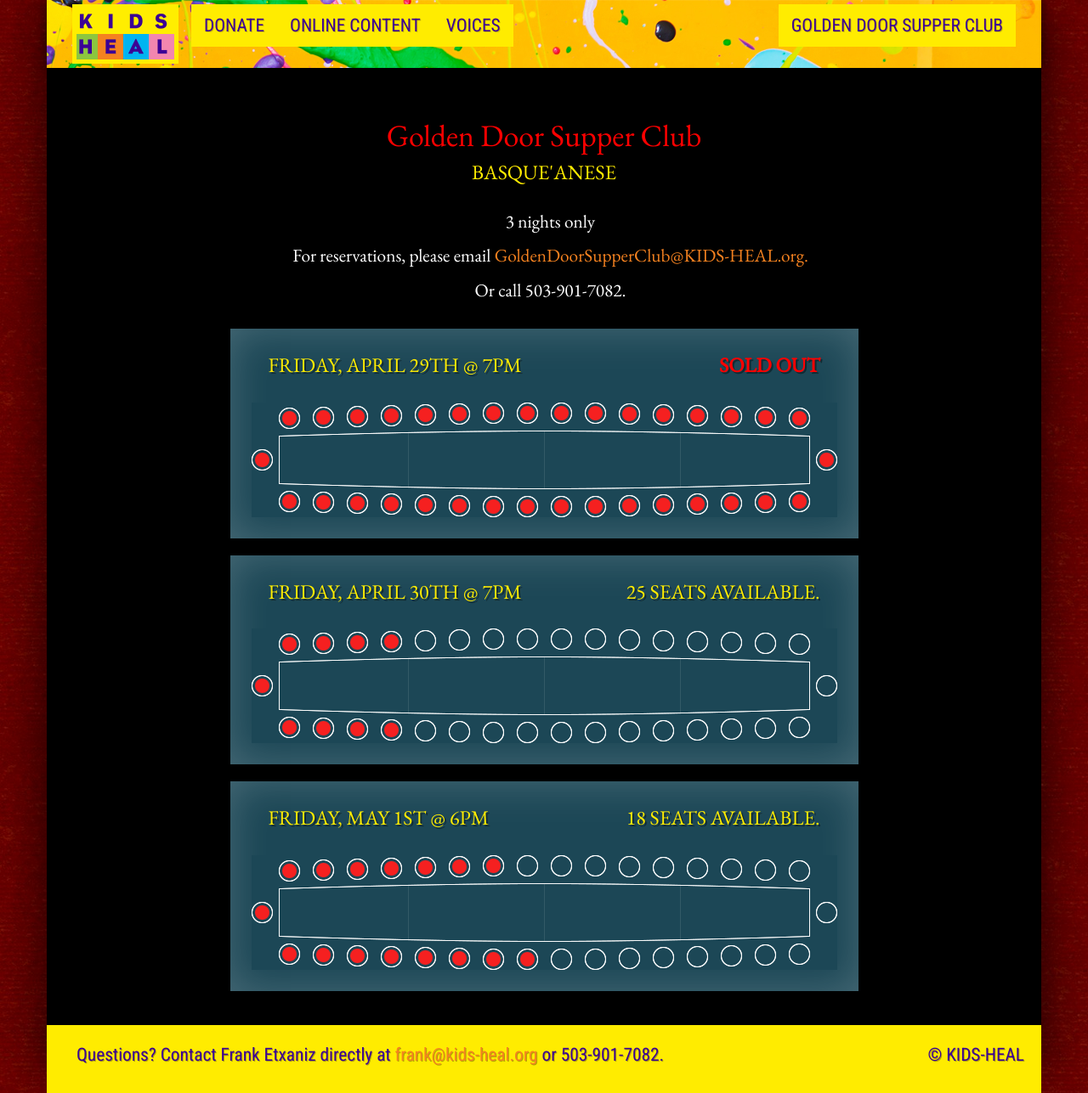
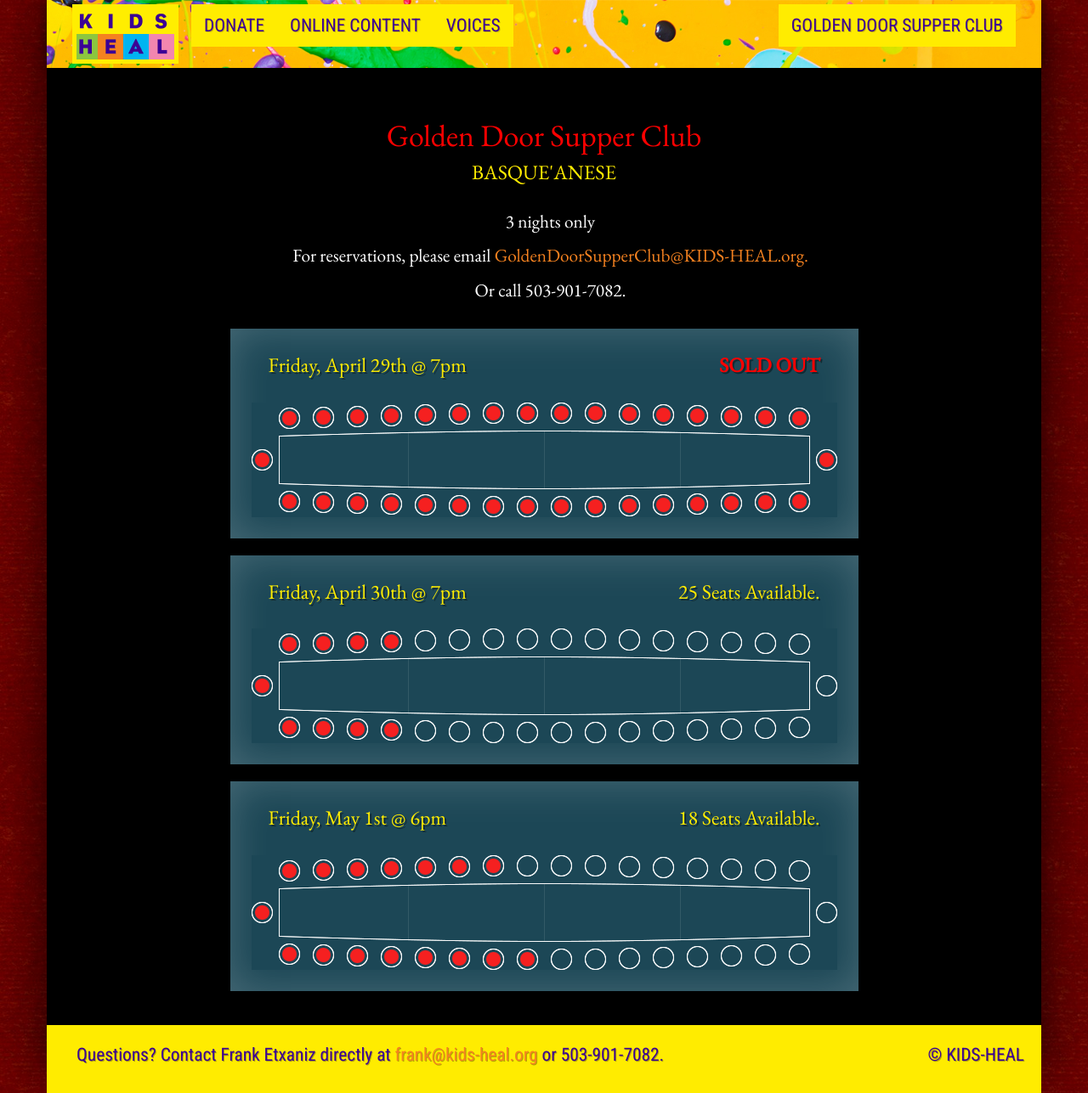
Before and after one commit to itsmerobb/KIDS-HEAL.github.io, a Jekyll site: the page built from supper-club/seatings.html, in a window 1280 px wide. Shown: the whole page at 85% size. Built offline with Jekyll 4.4.1, drawn with Linux system fonts in a browser that asks for light colours; some web fonts are replaced.

Commit message:
Supper club style.

```diff
--- a/css/supper-club.scss
+++ b/css/supper-club.scss
@@ -1,5 +1,7 @@
 ---
 ---
+
+@import "colors";
 
 body {
     background-image: url("/img/textures/Red_velvet_pxr128.jpg");
@@ -87,6 +89,13 @@
 
   .supper-club-series {
     padding: 30px;
+
+    h1 {
+      background-image: url("/img/supper-club/GDSC_series.png");
+      width: 482px;
+      height: 22px;
+      padding: 0;
+    }
   }
 
   p, li {
@@ -125,12 +134,17 @@
   h1 {
       font-family: 'EB Garamond', serif;
       color: #ff0000; //$yellow-color;
+      //background-image: url("/img/supper-club/GDSC_menu.png");
+      //background-color: $yellow-color;
+      //width: 389px;
+      //height: 22px;
   }
 
   h2 {
       font-family: 'EB Garamond', serif;
       margin: 5px 20px 30px 20px;
       font-size: 18pt;
+      text-transform: capitalize;
   }
 
   .row {
--- a/supper-club.html
+++ b/supper-club.html
@@ -19,6 +19,7 @@
            src="img/supper-club/golden_door01.jpg"
            class="img-responsive center-block">
       <div class="supper-club-series paper">
+        <h1 class="text-hide">Golden Door Supper Club Series</h1>
         {% for d in series.dinners %}
         <h2>{{ d.title }}</h2>
         <ul>
--- a/supper-club/seatings.html
+++ b/supper-club/seatings.html
@@ -8,7 +8,7 @@
 <div class="seatings">
   <div class="row">
     <div class="col-md-12">
-      <h1>Golden Door Supper Club</h1>
+      <h1 class="center-block">Golden Door Supper Club</h1>
       <h2>BASQUE'ANESE</h2>
       <p>3 nights only</p>
       <p>For reservations, please email <a href="mailto:GoldenDoorSupperClub@KIDS-HEAL.org">GoldenDoorSupperClub@KIDS-HEAL.org.</a></p>
```
